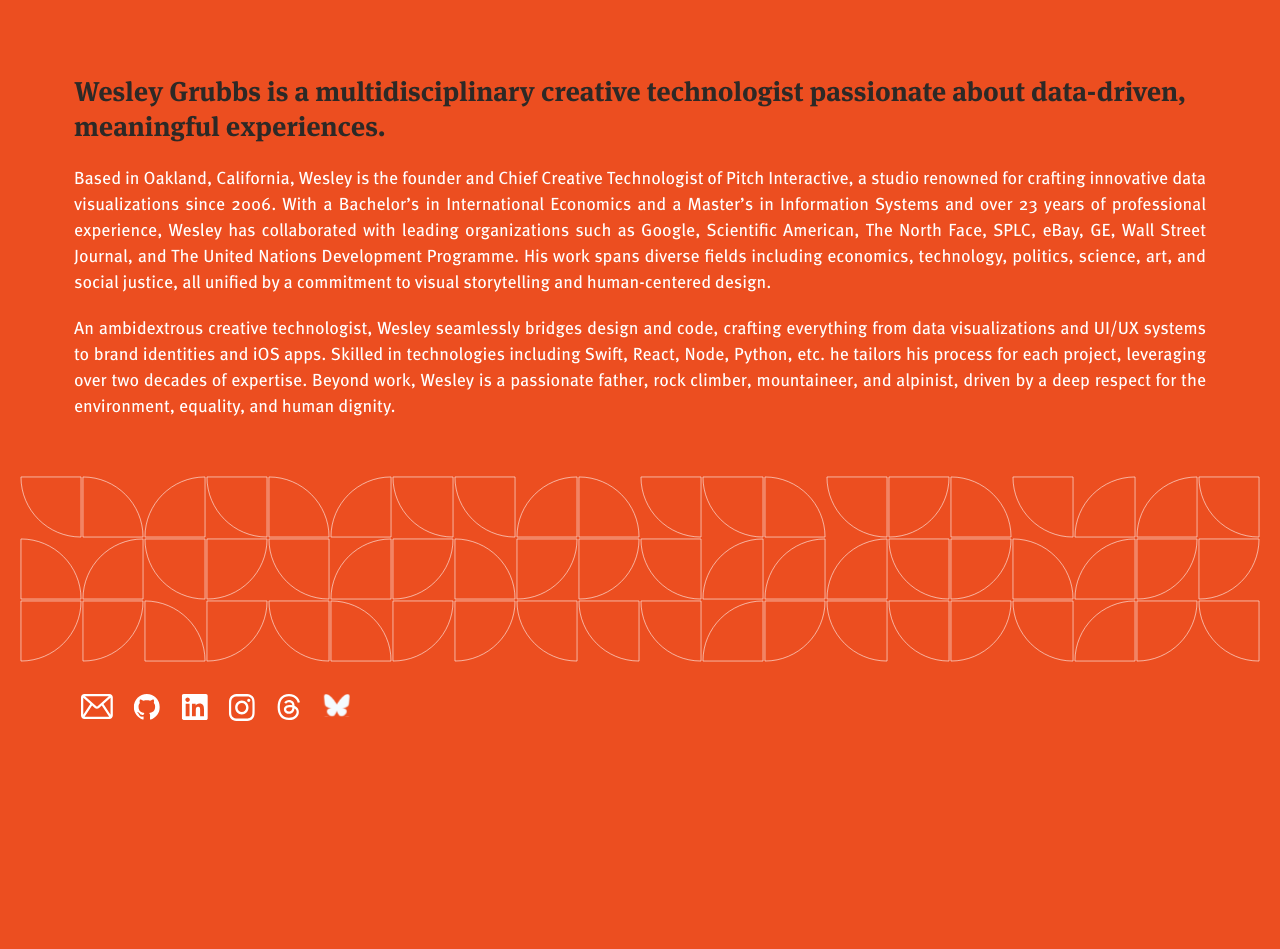
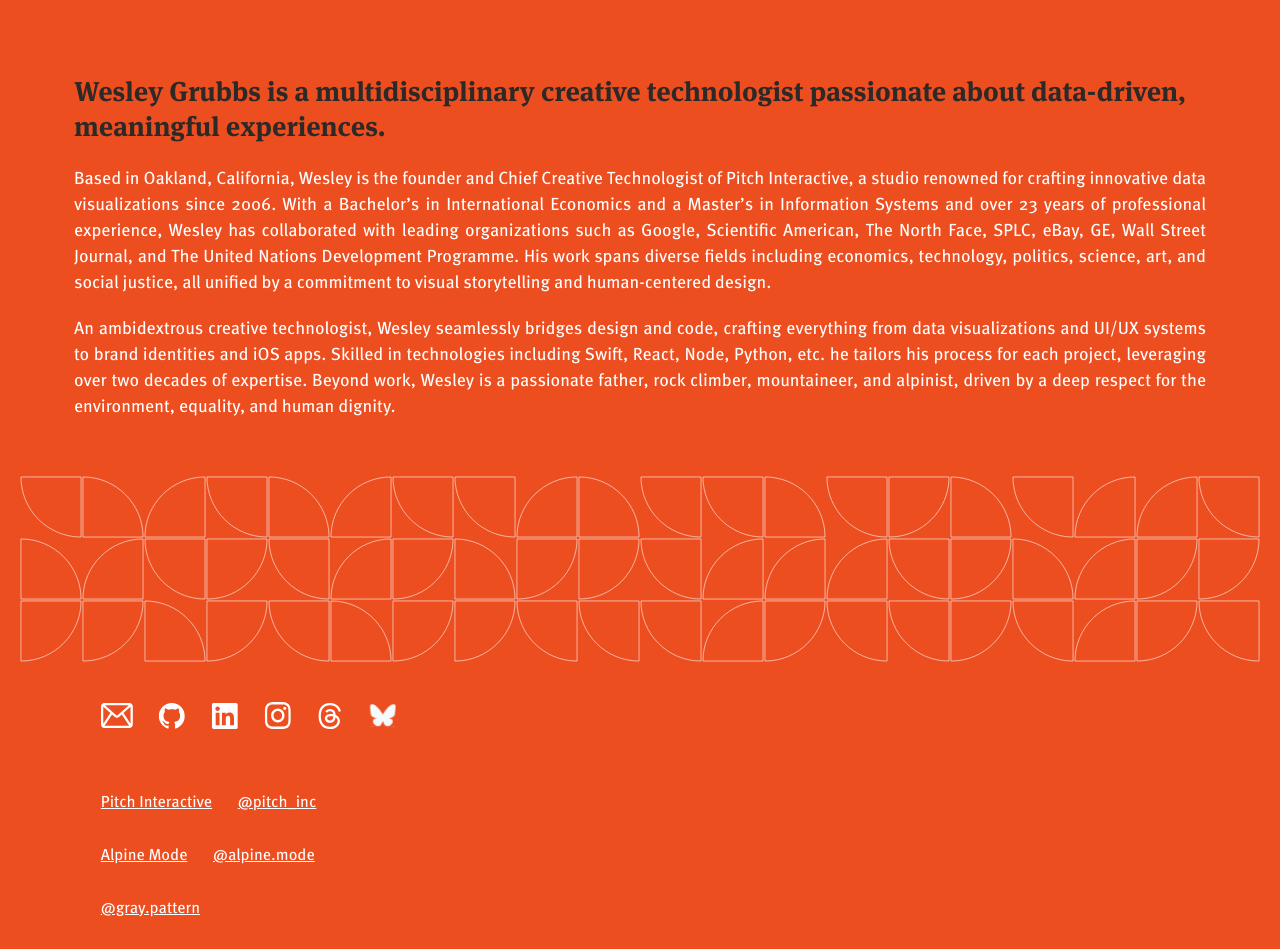
Before and after one commit to wesgrubbs/wesgrubbs.github.io, a React (Create React App) app: page / in a window 1280 px wide. Shown: the top 949 px of the page. Before the commit the page ends 800 px from the top, so only its background shows below. Built offline with nearby package versions, Linux system fonts and the light colour scheme.

Commit message:
Finishing up footer links.

```diff
--- a/src/Components/Footer/index.js
+++ b/src/Components/Footer/index.js
@@ -71,6 +71,57 @@
             </a>
           </li>
         </ul>
+        <ul className="footer-links">
+          <li>
+            <a
+              href="https://pitchinteractive.com"
+              target="_blank"
+              rel="noopener noreferrer"
+            >
+              Pitch Interactive
+            </a>
+          </li>
+          <li>
+            <a
+              href="https://www.instagram.com/pitch_inc/"
+              target="_blank"
+              rel="noopener noreferrer"
+            >
+              @pitch_inc
+            </a>
+          </li>
+        </ul>
+        <ul className="footer-links">
+          <li>
+            <a
+              href="https://www.alpine-mode.com/"
+              target="_blank"
+              rel="noopener noreferrer"
+            >
+              Alpine Mode
+            </a>
+          </li>
+          <li>
+            <a
+              href="https://www.instagram.com/alpine.mode"
+              target="_blank"
+              rel="noopener noreferrer"
+            >
+              @alpine.mode
+            </a>
+          </li>
+        </ul>
+        <ul className="footer-links">
+          <li>
+            <a
+              href="https://www.instagram.com/gray.pattern/"
+              target="_blank"
+              rel="noopener noreferrer"
+            >
+              @gray.pattern
+            </a>
+          </li>
+        </ul>
       </div>
     </footer>
   );
--- a/src/Components/Footer/styles.scss
+++ b/src/Components/Footer/styles.scss
@@ -6,8 +6,8 @@
     color: $white;
     display: flex;
     padding: 0.5em 1.5em;
-    font-size: 0.8em;
-    //font-family: $pt_sans;
+    font-size: 1em;
+    font-family: $meta_sans;
     font-weight: $regular;
     width: 100%;
     bottom: 0;
@@ -15,6 +15,7 @@
     .social-media-list {
         display: flex;
         justify-content: center;
+        align-items: center;
         list-style-type: none;
         padding: 2em 4em 2em 4em;
         margin: 0;
@@ -22,6 +23,19 @@
         li {
             padding: 0 0.8em;
         }
+    }
+
+    .footer-links {
+        display: flex;
+        justify-content: left;
+        align-items: center;
+        list-style-type: none;
+        padding: 0.4em 4em;
+
+        li {
+            padding: 0 0.8em;
+        }
+
     }
 }
 
```
